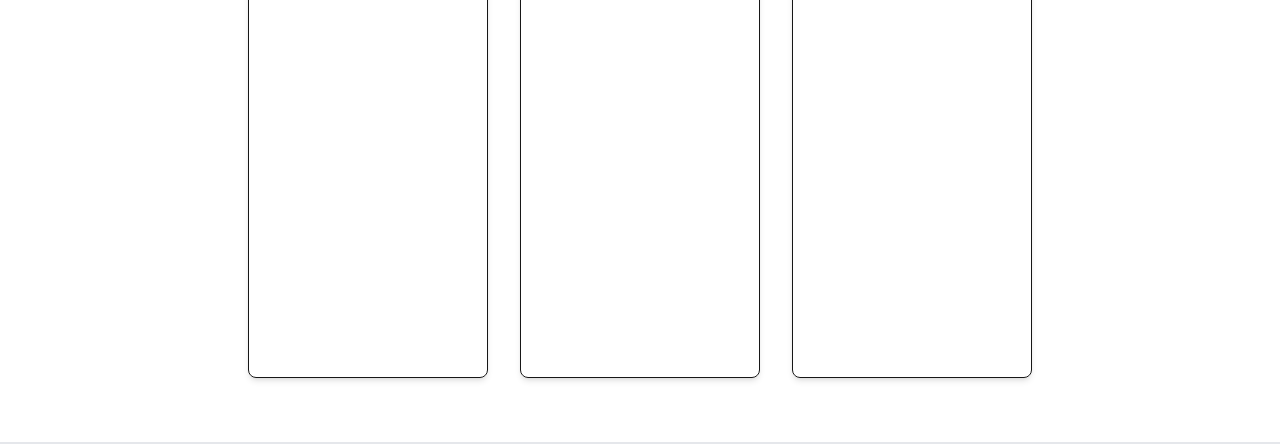
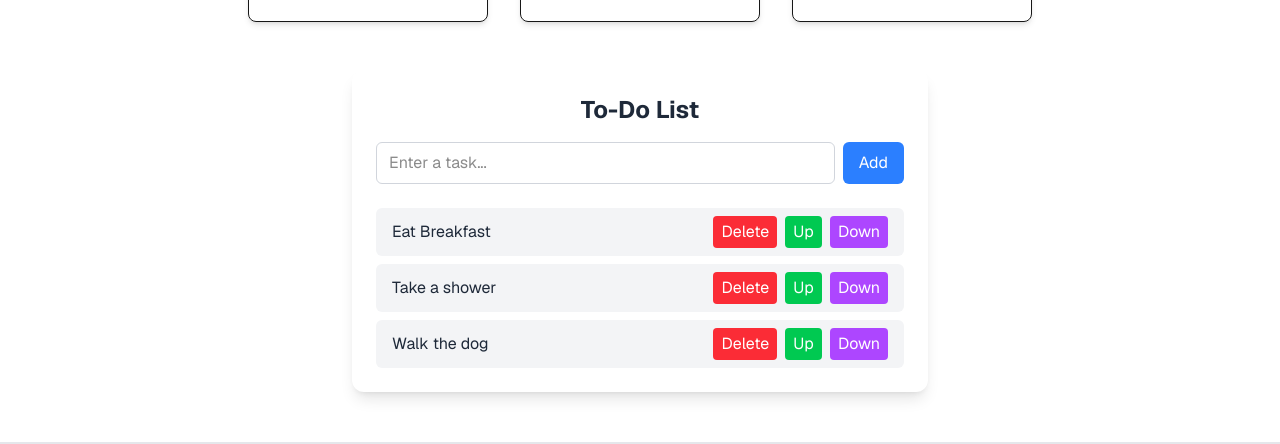
Before and after one commit to TheClayFerg/Create-Reusable-Components-and-Pass-Props-, a Next.js app: page / in a window 1280 px wide. Shown: the part 306-750 px from the top of the page. Built offline with nearby package versions, Linux system fonts and the light colour scheme.

Commit message:
followed the tutorial and added css

```diff
--- /dev/null
+++ b/app/ToDoList.tsx
@@ -0,0 +1,108 @@
+"use client";
+
+import React, { useState} from 'react'
+
+function ToDoList(){
+
+    const [tasks, setTasks] = useState(["Eat Breakfast", "Take a shower", "Walk the dog"]);
+    const [newTask, setNewTask] = useState("");
+
+    function handleInputChange(event){
+        setNewTask(event.target.value);
+    }
+
+    function addTask(){
+
+        if(newTask.trim() !== "") {
+            setTasks(t => [...t, newTask]);
+            setNewTask("");
+        }
+
+    }
+
+    function deleteTask(index){
+
+        const updatedTasks = tasks.filter((_, i) => i !== index);
+        setTasks(updatedTasks);
+
+
+    }
+
+    function moveTaskUp(index){
+
+        if(index > 0){
+            const updatedTasks = [...tasks];
+            [updatedTasks[index], updatedTasks[index - 1]] =
+            [updatedTasks[index - 1], updatedTasks[index]];
+            setTasks(updatedTasks);
+        }
+    }
+
+    function moveTaskDown(index){
+
+        if(index < tasks.length - 1){
+            const updatedTasks = [...tasks];
+            [updatedTasks[index], updatedTasks[index + 1]] =
+            [updatedTasks[index + 1], updatedTasks[index]];
+            setTasks(updatedTasks);
+        }
+    }
+
+    return (
+        <div className="bg-white shadow-lg rounded-xl p-6">
+            <h1 className="text-2xl font-bold mb-4 text-center text-gray-800">
+                To-Do List
+            </h1>
+
+            <div className="flex gap-2 mb-6">
+                <input
+                    type="text"
+                    placeholder="Enter a task..."
+                    value={newTask}
+                    onChange={handleInputChange}
+                    className="flex-1 border border-gray-300 rounded-md px-3 py-2 focus:outline-none focus:ring-2 focus:ring-blue-400"
+                />
+
+                <button
+                    onClick={addTask}
+                    className="bg-blue-500 text-white px-4 py-2 rounded-md hover:bg-blue-600 transition"
+                >
+                    Add
+                </button>
+            </div>
+
+            <ol className="space-y-2">
+                {tasks.map((task, index) => (
+                    <li
+                        key={index}
+                        className="flex items-center justify-between bg-gray-100 rounded-md px-4 py-2"
+                    >
+                        <span className="text-gray-800">{task}</span>
+                        <div className="flex gap-2">
+                            <button
+                                className="bg-red-500 text-white px-2 py-1 rounded hover:bg-red-600 transition"
+                                onClick={() => deleteTask(index)}
+                            >
+                                Delete
+                            </button>
+                            <button
+                                className="bg-green-500 text-white px-2 py-1 rounded hover:bg-green-600 transition"
+                                onClick={() => moveTaskUp(index)}
+                            >
+                                Up
+                            </button>
+                            <button
+                                className="bg-purple-500 text-white px-2 py-1 rounded hover:bg-purple-600 transition"
+                                onClick={() => moveTaskDown(index)}
+                            >
+                                Down
+                            </button>
+                        </div>
+                    </li>
+                ))}
+            </ol>
+        </div>
+    );
+}
+
+export default ToDoList;
--- a/app/page.tsx
+++ b/app/page.tsx
@@ -1,3 +1,5 @@
+import ToDoList from './ToDoList';
+
 import Header from "../components/Header";
 import Footer from "../components/Footer";
 import Card from "../components/Card";
@@ -20,7 +22,11 @@ export default function Home() {
                     image="https://upload.wikimedia.org/wikipedia/commons/thumb/9/92/Spaghettoni.jpg/250px-Spaghettoni.jpg"
                     caption="Spaghetti"
                 />
-            </main>
+
+            <div className="mt-8 w-full max-w-xl">
+                <ToDoList />
+            </div>
+        </main>
 
             <Footer />
         </div>
```
